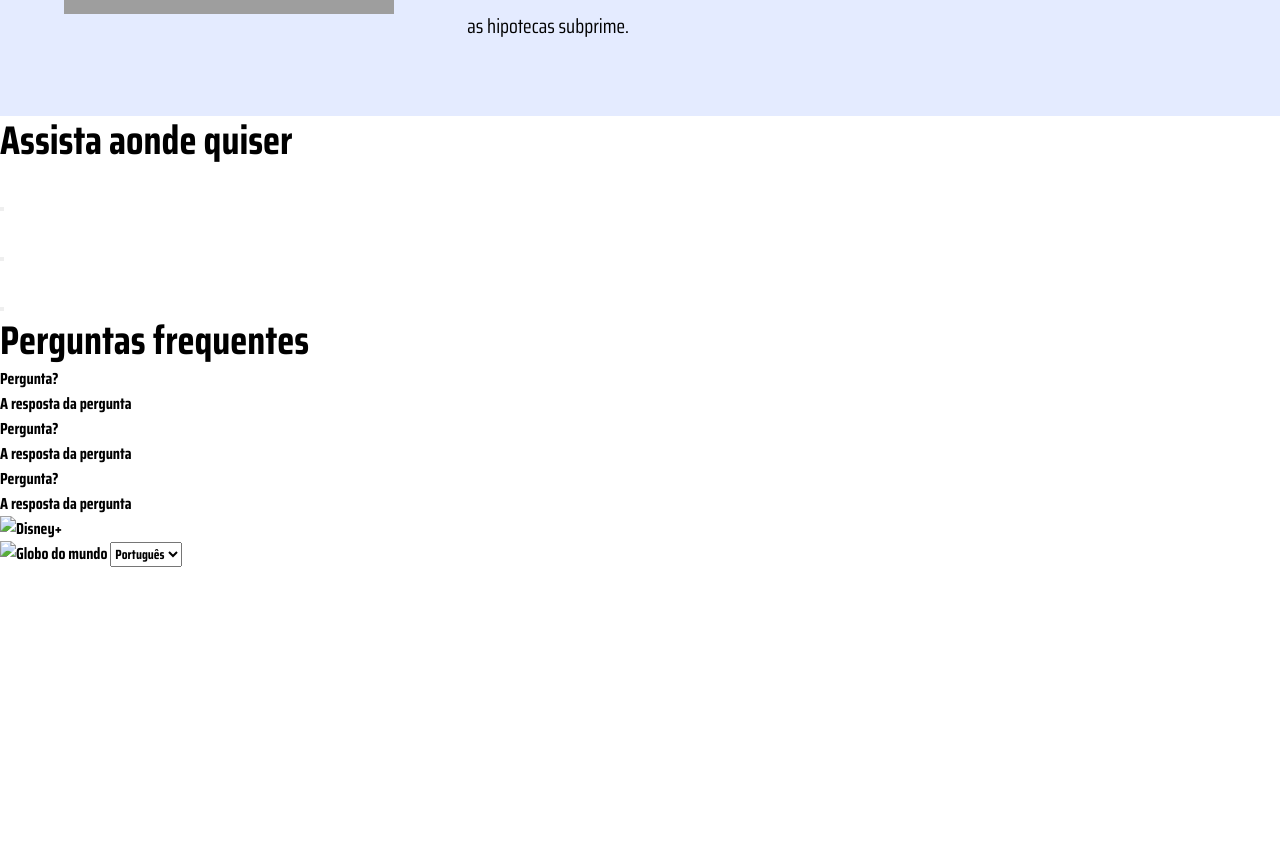
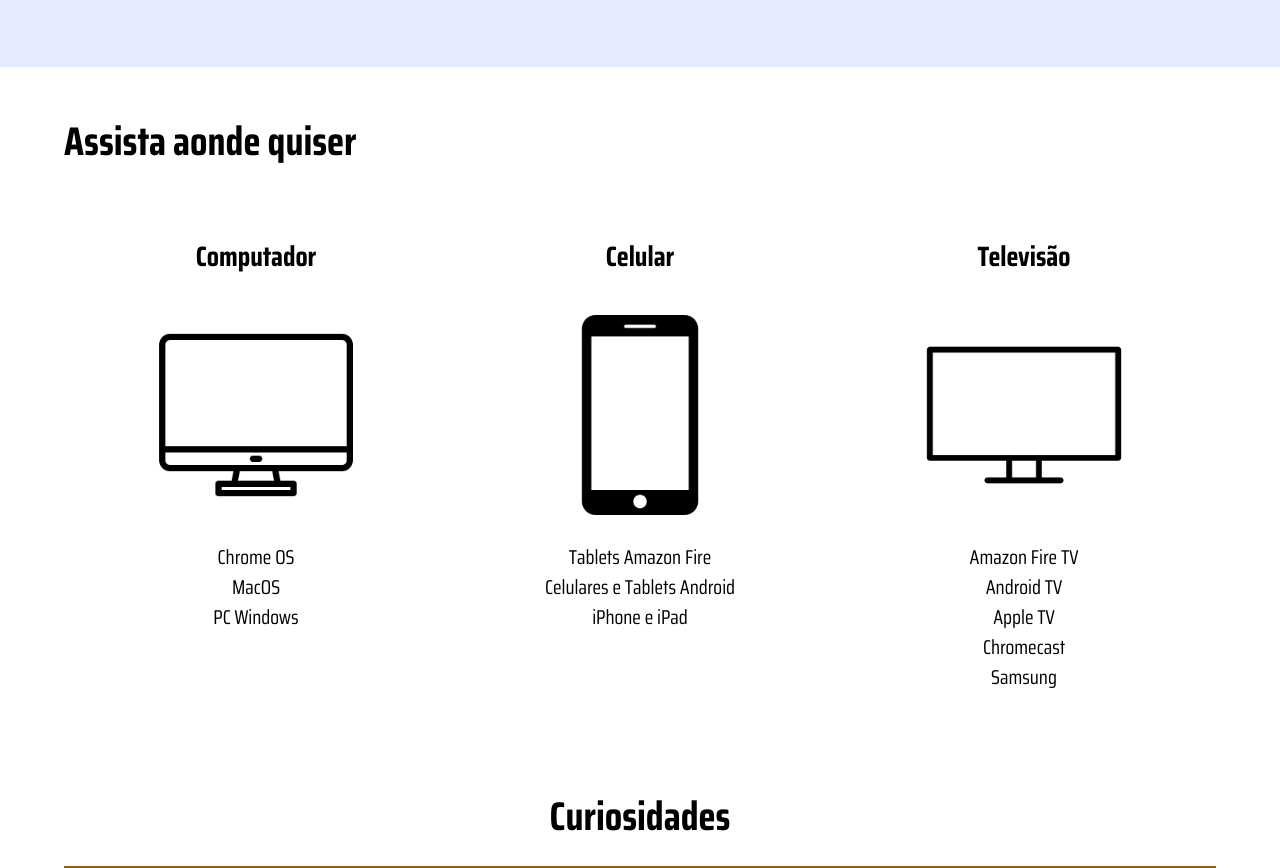
Before and after one commit to franciscolucas686/project-kungfu-panda, a website: page index.html in a window 1280 px wide. Shown: the part 1932-2800 px from the top of the page. Before the commit the page ends 2746 px from the top, so only its background shows below. Drawn offline with nearby package versions, Linux system fonts and the light colour scheme; files that its build step writes are made by us from their sources; grey boxes are pictures that could not be loaded; files whose address does not match are found by name.

Commit message:
Projeto finalizado

```diff
--- a/index.html
+++ b/index.html
@@ -7,6 +7,18 @@
     <title>A grande aposta</title>
 </head>
 <body>
+    <header class="header">
+        <div class="header__container">
+            <ul class="header__links">
+                <li class="header__links__item">
+                    <a href="#" class="button">Cadastrar</a>
+                </li>
+                <li class="header__links__item">
+                    <a href="#" class="button">Entrar</a>
+                </li>
+            </ul>
+        </div>
+    </header>
     <section class="hero">
         <div class="hero__background"></div>
             <div class="hero__content">
@@ -70,64 +82,91 @@
     </section>
     <section class="available_devices">
         <h2 class="title">Assista aonde quiser</h2>
-        <ul class="available-devices__list">
-            <li class="available-devices__list">
-                <img src="" alt="">
-                <strong></strong>
-                <p></p>
-                <button></button>
+        <ul class="available_devices__list">
+            <li class="available_devices__item">
+                <h4 class="title--small">Computador</h4>
+                <img src="dist/image/monitor_3474360.png" alt="Computador">
+                <ul class="text--big">
+                    <li>Chrome OS</li>
+                    <li>MacOS</li>
+                    <li>PC Windows</li>
+                </ul>
             </li>
-            <li>
-                <img src="" alt="">
-                <strong></strong>
-                <p></p>
-                <button></button>
+            <li class="available_devices__item">
+                <h4 class="title--small">Celular</h4>
+                <img src="dist/image/smartphone-call_15874.png" alt="Celular">
+                <ul class="text--big">
+                    <li>Tablets Amazon Fire</li>
+                    <li>Celulares e Tablets Android</li>
+                    <li>iPhone e iPad</li>
+                </ul>
             </li>
-            <li>
-                <img src="" alt="">
-                <strong></strong>
-                <p></p>
-                <button></button>
+            <li class="available_devices__item">
+                <h4 class="title--small">Televisão</h4>
+                <img src="dist/image/television.png" alt="Televisão">
+                <ul class="text--big">
+                    <li>Amazon Fire TV</li>
+                    <li>Android TV</li>
+                    <li>Apple TV</li>
+                    <li>Chromecast</li>
+                    <li>Samsung</li>
+                </ul>
             </li>
         </ul>
         <p></p>
     </section>
-    <section class="curiosidades">
-        <h2 class="title">Perguntas frequentes</h2>
-        <ul>
-            <li>
-                <div>
-                    Pergunta?
+    <section class="faq">
+        <h2 class="title">Curiosidades</h2>
+        <ul class="faq_questions">
+            <li class="faq__questions__item">
+                <div class="faq__questions__item__questions" data-faq-question>
+                    Como os realizadores de "The Big Short" explicaram conceitos financeiros complexos para o público?
                 </div>
-                <div>
-                    A resposta da pergunta
+                <div class="faq__questions__item__answer text">
+                    <p>Para tornar os conceitos financeiros complexos acessíveis ao público, "The Big Short" usou uma abordagem única. O filme interrompe a narrativa em vários pontos para apresentar celebridades explicando termos difíceis de maneira simples. Por exemplo, Margot Robbie explica títulos de dívida em uma banheira de espuma, Anthony Bourdain compara CDOs a restos de comida em um restaurante, e Selena Gomez usa uma mesa de blackjack para ilustrar apostas de derivativos.</p>
                 </div>
             </li>
-            <li>
-                <div>
-                    Pergunta?
+            <li class="faq__questions__item">
+                <div class="faq__questions__item__questions" data-faq-question>
+                    Quais atores principais no filme interpretam personagens baseados em pessoas reais, e quem são essas pessoas?
                 </div>
-                <div>
-                    A resposta da pergunta
+                <div class="faq__questions__item__answer text">
+                    <p>Os personagens principais em "The Big Short" são baseados em pessoas reais do mercado financeiro. Christian Bale interpreta Michael Burry, um gestor de fundos de hedge que previu a crise imobiliária. Steve Carell interpreta Mark Baum, baseado em Steve Eisman, um gestor de fundos que também previu a crise. Ryan Gosling interpreta Jared Vennett, baseado em Greg Lippmann, um trader do Deutsche Bank. Brad Pitt interpreta Ben Rickert, baseado em Ben Hockett, um ex-banqueiro que ajudou a investir contra o mercado imobiliário.</p>
                 </div>
             </li>
-            <li>
-                <div>
-                    Pergunta?
+            <li class="faq__questions__item">
+                <div class="faq__questions__item__questions" data-faq-question>
+                    Quais foram algumas das mudanças significativas feitas do livro "The Big Short" para o filme?
                 </div>
-                <div>
-                    A resposta da pergunta
+                <div class="faq__questions__item__answer text">
+                    <p>Uma das principais mudanças do livro "The Big Short" para o filme foi a simplificação e a condensação das histórias. No livro, Michael Lewis detalha muitas personagens e eventos complexos que levaram à crise financeira de 2008. O filme, no entanto, concentra-se em um grupo menor de personagens principais e usa técnicas visuais e explicações didáticas para tornar a narrativa mais compreensível. Além disso, alguns nomes foram alterados por razões de privacidade e clareza narrativa.</p>
+                </div>
+            </li>
+            <li class="faq__questions__item">
+                <div class="faq__questions__item__questions" data-faq-question>
+                    Como Christian Bale se preparou para o papel de Michael Burry?
+                </div>
+                <div class="faq__questions__item__answer text">
+                    <p>ara se preparar para o papel de Michael Burry, Christian Bale estudou intensamente o comportamento e os maneirismos de Burry. Ele assistiu a vídeos de entrevistas e discursos de Burry para capturar sua personalidade única e estilo de fala. Além disso, Bale aprendeu a tocar bateria, já que Burry é um baterista ávido. Ele também usou uma lente de contato no olho esquerdo para representar o olho de vidro de Burry, acrescentando autenticidade à sua interpretação.</p>
+                </div>
+            </li>
+            <li class="faq__questions__item">
+                <div class="faq__questions__item__questions" data-faq-question>
+                    Quais prêmios e reconhecimentos "The Big Short" recebeu?
+                </div>
+                <div class="faq__questions__item__answer text">
+                    <p>"The Big Short" foi amplamente aclamado pela crítica e recebeu vários prêmios e indicações. O filme ganhou o Oscar de Melhor Roteiro Adaptado em 2016. Além disso, foi indicado para Melhor Filme, Melhor Diretor (Adam McKay), Melhor Ator Coadjuvante (Christian Bale) e Melhor Montagem. Também recebeu o BAFTA de Melhor Roteiro Adaptado e vários outros prêmios e indicações de associações de críticos de cinema e festivais.</p>
                 </div>
             </li>
         </ul>
     </section>
     <footer class="footer">
         <div class="footer__container">
-            <img class="footer__logo" src="./dist/images/disneyplus.svg" alt="Disney+">
+            <img class="footer__logo" src="./dist/image/The_Big_Short_logo.png" alt="Disney+">
             <ul class="footer__links">
                 <li class="footer__links__item">
                     <div class="language-selector">
-                        <img src="./dist/images/icones/globe.svg" alt="Globo do mundo">
+                        <img src="./dist/image/globe.svg" alt="Globo do mundo">
                         <select>
                             <option>English</option>
                             <option selected>Português</option>
@@ -155,14 +194,14 @@
                     <a href="#" class="text--small">Ajuda</a>
                 </li>
                 <li class="footer__links__item">
-                    <a href="" class="text--small">Sobre o Disney+</a>
+                    <a href="#" class="text--small">Sobre a Chico Tech</a>
                 </li>
             </ul>
             <p class="text--small">
-                ® 2022 Disney, Disney+ e The Walt Disney Company. Todos os direitos reservados. Serviço de assinatura paga. Conteúdo sujeito a disponibilidade.
+                ® 2024 Chico Tech, Chico Tech e Fidera Company. Todos os direitos reservados. Serviço de aluguel de filmes pago. Conteúdo sujeito a disponibilidade.
             </p>
             <p class="text--small">
-                Disney+ é um serviço pago, baseado em assinatura e sujeito a termos e condições. O serviço Disney+ é comercializado por The Walt Disney Company (Brasil) Ltda., World Trade Center, Av. Das Nações Unidas, 12.551, 12.555, 12.559, Piso 10, São Paulo/SP – CEP 04578-903, Brasil e CNPJ/M 73.042.962/0004-20
+                Chico Tech é um serviço pago, baseado em aluguel de filmes e sujeito a termos e condições. O serviço Chico Tech é comercializado por Fidera Company (Brasil) Ltda., Iguatemi Business, Av. Gisele Constantino, Piso térreo, Sorocaba/SP – CEP 18110-650, Brasil e CNPJ 47.089.685/0007-90
             </p>
         </div>
     </footer>
--- /dev/null
+++ b/src/style/_available_devices.scss
@@ -0,0 +1,33 @@
+.available_devices {
+    max-width: 90%;
+    margin: 0 auto;
+    padding: 50px 0;
+
+    h2 {
+        padding-bottom: 50px;
+    }
+
+    &__list {
+        display: grid;
+        grid-template-columns: 1fr 1fr 1fr;
+    }
+
+    &__item {
+        text-align: center;
+
+        h4 {
+            margin: 20px 0;
+        }
+
+        img {
+            max-width: 200px;
+            margin: 20px 0;
+        }
+
+        li {
+            font-weight: normal;
+            line-height: 30px;
+        }
+    }
+
+}
--- a/src/style/_characters.scss
+++ b/src/style/_characters.scss
@@ -22,7 +22,7 @@
             margin: .5vw 2vw;
             margin-left: 0;
             cursor: pointer;
-            border-bottom: 5px solid transparent;
+            border-bottom: 3px solid transparent;
 
             &--is--active {
                 border-color: #000;
--- /dev/null
+++ b/src/style/_faq.scss
@@ -0,0 +1,64 @@
+.faq {
+    max-width: 90%;
+    margin: 0 auto;
+    padding: 50px 0;
+
+    h2 {
+        text-align: center;
+        margin-bottom: 24px;
+    }
+
+    &__questions {
+        &__item {
+            background-color:#9B5800;
+            margin-bottom: 22px;
+
+            &__questions {
+                color: #fff;
+                font-size: 20px;
+                padding: 24px;
+                display: block;
+                cursor: pointer;
+                position: relative;
+                transition: all, .5s ease;
+
+                &::after {
+                    content: '+';
+                    position: absolute;
+                    top: 0;
+                    right: 24px;
+                    height: 100%;
+                    display: flex;
+                    align-items: center;
+                    font-size: 40px;
+                }
+            }
+
+            &__answer {
+                color: #fff;
+                height: 0;
+                overflow: hidden;
+                padding: 0 24px;
+                transition: height, .5s ease;
+
+                p {
+                    color: #fff;
+                    font-weight: normal;
+                }
+            }
+
+            &--is--open {
+                .faq__questions__item__questions::after {
+                    content: '-';
+                }
+
+                .faq__questions__item__answer {
+                    height: auto;
+                    padding-bottom: 24px;
+                    transition: height, .5s ease;
+                    font-weight: normal;
+                }
+            }
+        }
+    }
+}
--- /dev/null
+++ b/src/style/_footer.scss
@@ -0,0 +1,69 @@
+
+.footer {
+
+    padding: 26px 8px;
+
+    &__container {
+        max-width: 1024px;
+        width: 100%;
+        margin: 0 auto;
+        text-align: center;
+        padding-bottom: 20px;
+    }
+
+    &__logo {
+        width: 80px;
+        margin: 0 auto 10px;
+    }
+
+    &__links {
+        margin-bottom: 16px;
+        display: flex;
+        align-items: center;
+        flex-wrap: wrap;
+        justify-content: center;
+
+        &__item {
+            display: inline-block;
+
+            a {
+                text-decoration: none;
+                padding: 8px 16px;
+                display: block;
+
+                &:hover {
+                    color: #1844be;
+                }
+            }
+        }
+    }
+
+    p {
+        margin-bottom: 16px;
+    }
+}
+
+.language-selector {
+    display: flex;
+    align-items: center;
+
+    img {
+        height: 18px;
+        width: 18px;
+    }
+
+    select {
+        background-color: transparent;
+        border: none;
+        color: #000;
+        height: 38px;
+
+        &:hover {
+            color: #000;
+        }
+
+        option {
+            color: #000;
+        }
+    }
+}
--- a/src/style/_hero.scss
+++ b/src/style/_hero.scss
@@ -8,7 +8,6 @@
         min-height: 72vh;
         background-image: url(../image/background_3.jpg);
         background-size: cover;
-
     }
 
     .button {
@@ -18,6 +17,7 @@
     &__content {
         max-width: 750px;
         padding-left: 1em;
+        margin-top: -50px;
 
         p {
             color: #000;
--- a/src/style/_synopsis.scss
+++ b/src/style/_synopsis.scss
@@ -17,6 +17,10 @@
             color: #fff;
             margin-bottom: .5em;
         }
+
+        p {
+            color: #fff;
+        }
     }
 
     &__image {
--- a/src/style/main.scss
+++ b/src/style/main.scss
@@ -1,6 +1,10 @@
 @use 'hero';
 @use 'synopsis';
 @use 'characters';
+@use 'available_devices';
+@use 'faq';
+@use 'footer';
+@use 'header';
 
 @font-face {
     font-family: Saira Condensed;
@@ -24,6 +28,7 @@ $corTituloPrincipal: #000;
     box-sizing: border-box;
     font-family: Saira Condensed;
     font-weight: bold;
+    list-style: none;
 }
 
 body {
@@ -33,7 +38,7 @@ body {
 @mixin text($font-size: 16px) {
     font-size: $font-size;
     line-height: $font-size + 10px;
-    color: #fff;
+    color: $corTextoPrincipal;
 }
 
 @mixin title($fontsize: 40px) {
```
Also changed, not shown: src/js/main.js (+12 -0 lines), src/style/_header.scss (added, +40 -0 lines), src/image/The_Big_Short_logo.png (added), src/image/background.jpeg (deleted), src/image/background_2.jpg (deleted), src/image/globe.svg (added), src/image/monitor_3474360.png (added), src/image/smartphone-call_15874.png (added), src/image/television.png (added).
